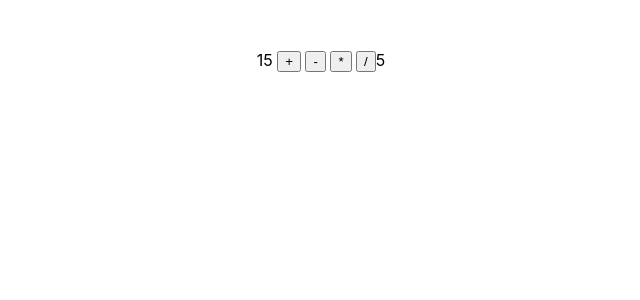
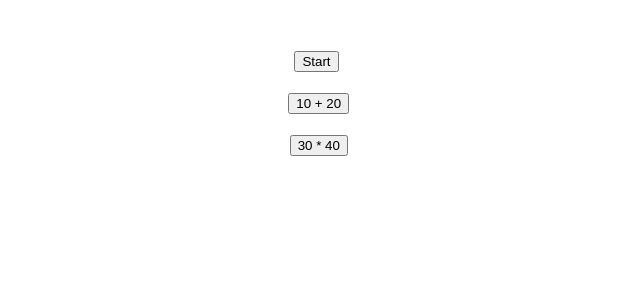
Before and after one commit to Pongsakorn-Siritemkul/app1, a React (Create React App) app: page / in a window 1280 px wide. Shown: the top 300 px of the page, without its empty margins (319-959 px from the left). Built offline with nearby package versions, Linux system fonts and the light colour scheme.

Commit message:
event-data
event-data

```diff
--- a/src/App.js
+++ b/src/App.js
@@ -1,6 +1,6 @@
 import React from 'react';
-import Calculator from './calculator';
+import {Eventdata2} from './event-data';
 
 export default function App() {
-  return <Calculator />;
+  return <Eventdata2 />;
 }
--- /dev/null
+++ b/src/event-data.js
@@ -0,0 +1,27 @@
+import React from 'react';
+
+export function Eventdata2() {
+
+    const onclickStartStop = (ev) => {
+        let t = ev.target.innerText
+        let s = (t === 'Start') ? 'Stop' : 'Start'
+        ev.target.innerText = s
+    }
+
+    const onClickAdd = (ev) => {
+        let t = ev.target.innerText
+        let r = eval(t)
+        alert(`${t} = ${r}`)
+    }
+
+    return (
+            <div style={{ textAlign: 'center', marginTop: '50px' }}>
+                <button onClick={(ev) => onclickStartStop(ev)}>Start</button>&nbsp;&nbsp;
+                <br /><br />
+                <button onClick={(ev) => onClickAdd(ev)}>10 + 20</button>&nbsp;
+                <br /><br />
+                <button onClick={(ev) => onClickAdd(ev)}>30 * 40</button>&nbsp;
+                <br /><br />
+            </div>
+    )
+}
```
